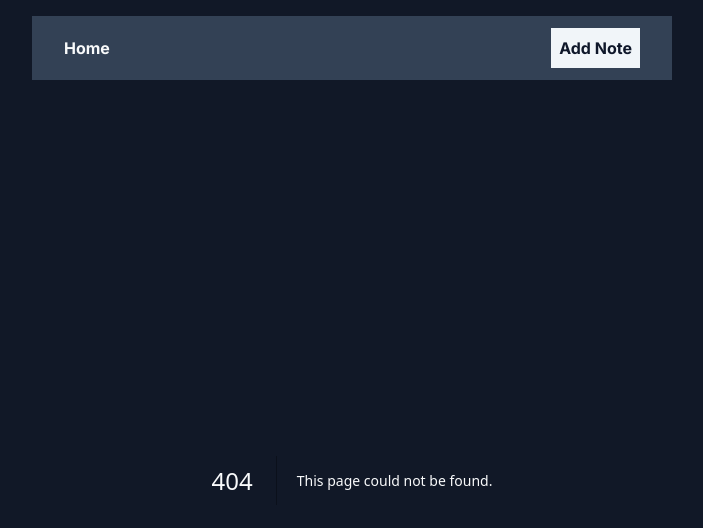
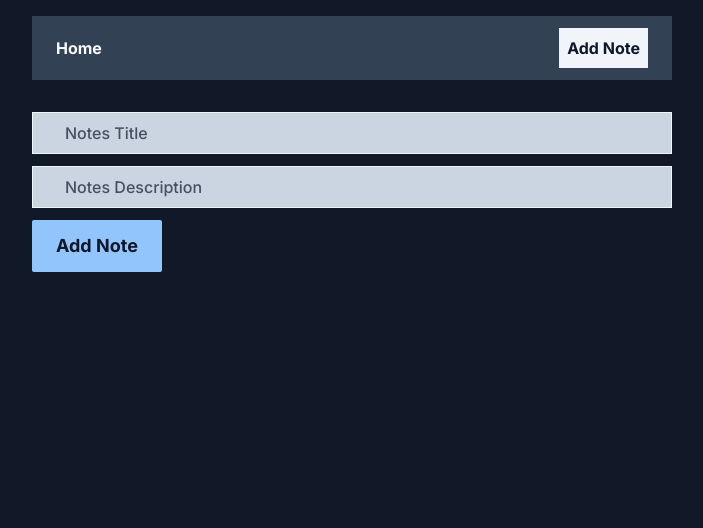
Before and after one commit to JSA-Code/note-crud, a Next.js app: page /add in a window 1280 px wide. Before the commit this address had no page. Shown: the top 528 px of the page, without its empty margins (288-991 px from the left). Built offline with nearby package versions, Linux system fonts and the light colour scheme.

Commit message:
added mongodb connection, mongoose, and note model, can fetch notes from db, can delete notes from db, and more

```diff
--- /dev/null
+++ b/src/app/(edit)/edit/[id]/page.js
@@ -0,0 +1,5 @@
+import EditNoteForm from "../../EditNoteForm";
+
+export default function EditNote() {
+  return <EditNoteForm />;
+}
--- a/src/app/Navbar.js
+++ b/src/app/Navbar.js
@@ -2,7 +2,7 @@ import Link from "next/link";
 
 export default function Navbar() {
   return (
-    <nav className="flex justify-between items-center bg-slate-700 px-8 py-3 ">
+    <nav className="flex justify-between items-center bg-slate-700 px-6 py-3 ">
       <Link href="/" className="font-bold">
         Home
       </Link>
--- a/src/app/NotesList.js
+++ b/src/app/NotesList.js
@@ -2,23 +2,58 @@ import RemoveBtn from "./RemoveBtn";
 import Link from "next/link";
 import { HiPencilAlt } from "react-icons/hi";
 
+const getNotes = async () => {
+  try {
+    const res = await fetch("http://localhost:3000/api/notes", {
+      cache: "no-store",
+    });
+
+    if (!res.ok) {
+      throw new Error(`Failed to fetch notes. Error: ${res.status}`);
+    }
+    // const data = await res.json();
+
+    // console.log(`RES HERE:\n${res}`);
+    // console.log(`DATA HERE:\n${res.json()}`);
+    // console.log(`DATA:\n${data.notes}`);
+    // parse json data
+    // const notes = JSON.parse(data.notes);
+    // console.log(`NOTES:\n${JSON.stringify(res.json())}`);
+
+    return res.json();
+  } catch (error) {
+    console.log(`Error while loading notes, ${error}`);
+  }
+};
+
 // export noteslist component
-export default function NotesList() {
+export default async function NotesList() {
+  const { notes } = await getNotes();
+  // console.log(`NOTES:\n${notes}`);
+  // console.log(`NOTES:\n${JSON.stringify(notes)}`);
   return (
+    // <></>
     <>
+      {notes.map((note) => (
+        <div
+          key={note._id}
+          className="p-4 border border-slate-300 my-3 flex justify-between items-start bg-slate-700"
+        >
           <div>
-        <div>
-          <h2>Notes Title</h2>
-          <div>Notes Description</div>
+            <h2 className="font-bold text-2xl">{note.title}</h2>
+
+            <div>{note.description}</div>
           </div>
 
-        <div>
-          <RemoveBtn />
-          <Link href="/edit/123">
+          <div className="flex gap-2">
+            {/* /edit-note/${note._id} */}
+            <Link href={`/edit/${note._id}`}>
               <HiPencilAlt size={24} />
             </Link>
+            <RemoveBtn id={note._id} />
           </div>
         </div>
+      ))}
     </>
   );
 }
--- a/src/app/RemoveBtn.js
+++ b/src/app/RemoveBtn.js
@@ -1,7 +1,23 @@
+"use client";
+
 import { HiOutlineTrash } from "react-icons/hi";
-export default function RemoveBtn() {
+import { useRouter } from "next/navigation";
+
+export default function RemoveBtn({ id }) {
+  const router = useRouter();
+  const handleRemove = async () => {
+    const confirmed = confirm("Are you sure you want to delete this note?");
+    if (confirmed) {
+      const res = await fetch(`/api/notes?id=${id}`, {
+        method: "DELETE",
+      });
+      if (res.ok) {
+        router.refresh();
+      }
+    }
+  };
   return (
-    <button className="text-red-500">
+    <button onClick={handleRemove} className="text-red-500">
       <HiOutlineTrash size={24} />
     </button>
   );
--- /dev/null
+++ b/src/app/add/page.js
@@ -0,0 +1,61 @@
+"use client";
+
+import { useState } from "react";
+import { useRouter } from "next/navigation";
+
+export default function AddNote() {
+  const [title, setTitle] = useState("");
+  const [description, setDescription] = useState("");
+  const router = useRouter();
+
+  const handleSubmit = async (e) => {
+    e.preventDefault();
+    if (!title || !description) {
+      alert("Title or Description cannot be empty");
+      return;
+    }
+
+    try {
+      const res = await fetch("/api/notes", {
+        method: "POST",
+        headers: {
+          "Content-Type": "application/json",
+        },
+        body: JSON.stringify({ title, description }),
+      });
+
+      if (res.ok) {
+        router.refresh();
+        router.push("/");
+      } else {
+        throw new Error(`Failed to create note. Error: ${res.status}`);
+      }
+    } catch (error) {
+      console.log(`Error while creating note, ${error}`);
+    }
+  };
+  return (
+    <form onSubmit={handleSubmit} className="flex flex-col gap-3">
+      <input
+        onChange={(e) => setTitle(e.target.value)}
+        value={title}
+        className="border border-slate-100 px-8 py-2 bg-slate-300 placeholder-slate-900 placeholder-opacity-70 font-medium text-slate-900"
+        type="text"
+        placeholder="Notes Title"
+      />
+      <input
+        onChange={(e) => setDescription(e.target.value)}
+        value={description}
+        className="border border-slate-100 px-8 py-2 bg-slate-300 placeholder-slate-900 placeholder-opacity-70 font-medium text-slate-900"
+        type="text"
+        placeholder="Notes Description"
+      />
+      <button
+        type="submit"
+        className="bg-blue-300 font-bold text-lg text-slate-900 py-3 px-6 w-fit rounded-sm"
+      >
+        Add Note
+      </button>
+    </form>
+  );
+}
--- /dev/null
+++ b/src/app/api/notes/[id]/route.js
@@ -0,0 +1,20 @@
+import { connectMongoDB, connection } from "@/libs/mongodb";
+import Note from "@/models/note";
+import { NextResponse } from "next/server";
+
+export async function PUT(request, { params }) {
+  const { id } = params;
+  const { newTitle: title, newDescription: description } = await request.json();
+  await connectMongoDB();
+  await Note.findByIdAndUpdate(id, { title, description });
+  await connection.close();
+  return NextResponse.json({ message: "NOTE UPDATED!" }, { status: 200 });
+}
+
+export async function GET(request, { params }) {
+  const { id } = params;
+  await connectMongoDB();
+  const note = await Note.findById(id);
+  await connection.close();
+  return NextResponse.json({ note }, { status: 200 });
+}
--- /dev/null
+++ b/src/app/api/notes/route.js
@@ -0,0 +1,23 @@
+import { connectMongoDB } from "@/libs/mongodb";
+import Note from "@/models/note";
+import { NextResponse } from "next/server";
+
+export async function POST(request) {
+  const { title, description } = await request.json();
+  await connectMongoDB();
+  await Note.create({ title, description });
+  return NextResponse.json({ message: "NOTE CREATED!" }, { status: 201 });
+}
+
+export async function GET() {
+  await connectMongoDB();
+  const notes = await Note.find({});
+  return NextResponse.json({ notes });
+}
+
+export async function DELETE(request) {
+  const id = request.nextUrl.searchParams.get("id");
+  await connectMongoDB();
+  await Note.findByIdAndDelete(id);
+  return NextResponse.json({ message: "NOTE DELETED!" });
+}
--- a/src/app/layout.js
+++ b/src/app/layout.js
@@ -15,7 +15,7 @@ export default function RootLayout({ children }) {
       <body className={`${inter.className} bg-gray-900 text-gray-50`}>
         <div className="p-4 max-w-2xl mx-auto">
           <Navbar />
-          {children}
+          <div className="mt-8">{children}</div>
         </div>
       </body>
     </html>
--- /dev/null
+++ b/src/libs/mongodb.js
@@ -0,0 +1,11 @@
+import { connect } from "mongoose";
+
+const connectMongoDB = async () => {
+  try {
+    await connect(process.env.MONGODB_URI);
+  } catch (error) {
+    console.log(error);
+  }
+};
+
+export { connectMongoDB };
--- /dev/null
+++ b/src/models/note.js
@@ -0,0 +1,10 @@
+import { Schema, models, model } from "mongoose";
+
+const NoteSchema = new Schema(
+  { title: String, description: String },
+  { timestamps: true }
+);
+
+const Note = models.Note || model("Note", NoteSchema);
+
+export default Note;
```
Lines whose indentation alone changed are shown as unchanged.
